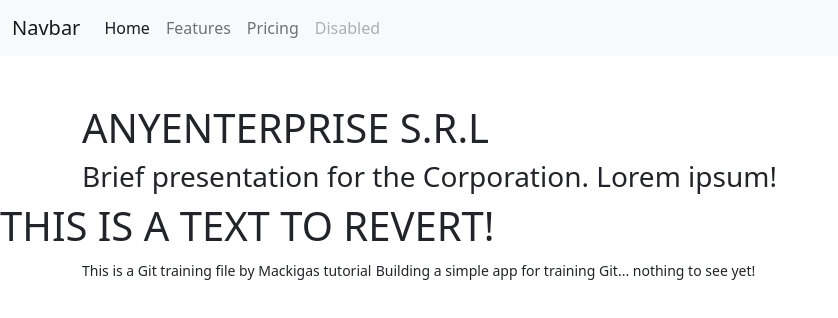
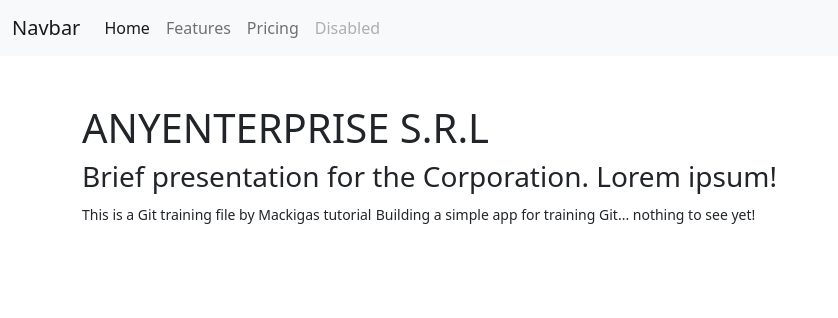
Before and after one commit to DonMastra/MakigasGitTraining, a plain HTML site: page index.html in a window 1280 px wide. Shown: the whole page, without its empty margins (0-838 px from the left). Drawn offline with nearby package versions, Linux system fonts and the light colour scheme.

Commit message:
Revert "commit to revert"
This reverts commit cc72b3a159efb954d4784077f2d1accf23e9808e.

```diff
--- a/index.html
+++ b/index.html
@@ -32,10 +32,6 @@
         </h3>
     </div>
 
-    <div>
-        <h1>THIS IS A TEXT TO REVERT!</h1>
-    </div>
-
     <div class="container">
         <small>This is a Git training file by Mackigas tutorial</small>
         <small>Building a simple app for training Git... nothing to see yet!</small>
```
